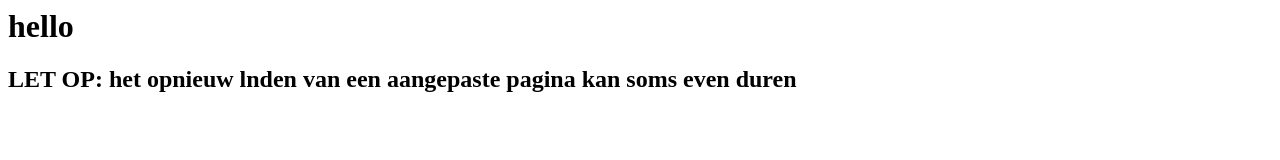
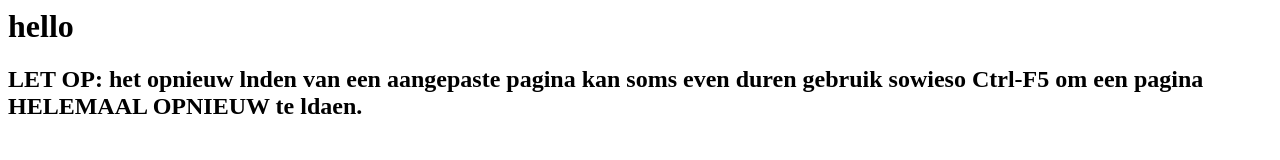
Before and after one commit to ruben2407/voorbeeld, a plain HTML site: page index.html in a window 1280 px wide. Drawn offline with Linux system fonts and the light colour scheme.

Commit message:
Update index.html

```diff
--- a/index.html
+++ b/index.html
@@ -3,6 +3,7 @@
 
 <h1>hello</h1>
   <h2>LET OP: het opnieuw lnden van een aangepaste pagina kan soms even duren</2h>
+  gebruik sowieso Ctrl-F5 om een pagina HELEMAAL OPNIEUW te ldaen.
 
 </body>
 </html>
```
